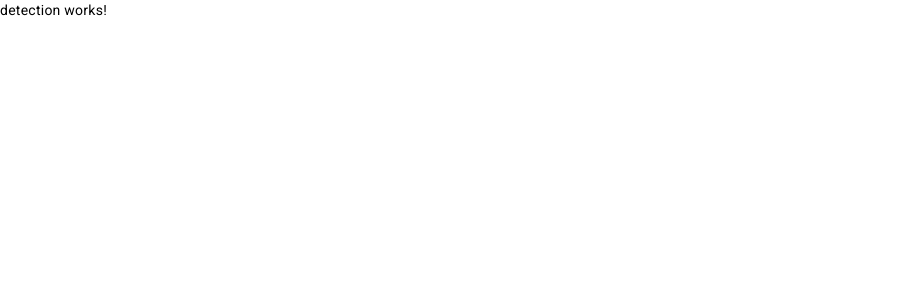
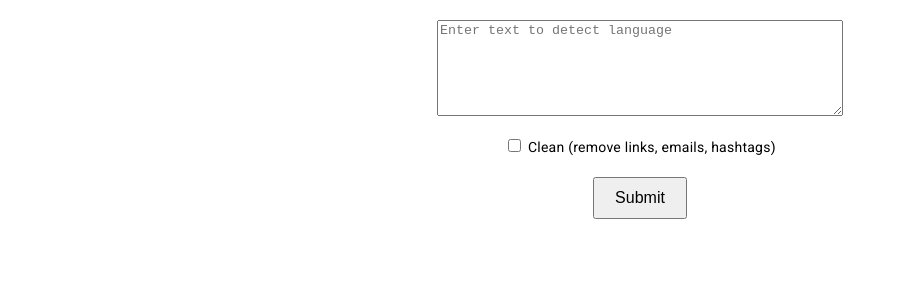
Before and after one commit to kajson25/TextAnalyticsTool, an Angular app: page /detection in a window 1280 px wide. Shown: the top 300 px of the page, without its empty margins (0-906 px from the left). Built offline with nearby package versions, Linux system fonts and the light colour scheme.

Commit message:
Implement language detection functionality

```diff
--- a/src/app/components/detection/detection.component.css
+++ b/src/app/components/detection/detection.component.css
@@ -0,0 +1,38 @@
+.detection-container {
+    display: flex;
+    flex-direction: column;
+    align-items: center;
+    justify-content: center;
+    margin-top: 20px;
+  }
+
+  textarea {
+    margin-bottom: 20px;
+    width: 100%;
+    max-width: 400px;
+  }
+
+  .checkbox-container {
+    margin-bottom: 20px;
+  }
+
+  button {
+    padding: 10px 20px;
+    font-size: 16px;
+    cursor: pointer;
+  }
+
+  .result {
+    margin-top: 20px;
+    font-size: 18px;
+    color: green;
+  }
+
+  ul {
+    list-style: none;
+    padding: 0;
+  }
+
+  li {
+    margin-bottom: 5px;
+  }
--- a/src/app/components/detection/detection.component.html
+++ b/src/app/components/detection/detection.component.html
@@ -1 +1,24 @@
-<p>detection works!</p>
+<div class="detection-container">
+    <!-- Text input -->
+    <textarea [(ngModel)]="text" placeholder="Enter text to detect language" rows="6" cols="40"></textarea>
+
+    <!-- Clean checkbox -->
+    <div class="checkbox-container">
+      <label>
+        <input type="checkbox" [(ngModel)]="clean"> Clean (remove links, emails, hashtags)
+      </label>
+    </div>
+
+    <!-- Submit button -->
+    <button (click)="detectLanguage()">Submit</button>
+
+    <!-- Result display -->
+    <div *ngIf="detectedLanguages.length > 0" class="result">
+      <h3>Detected Languages:</h3>
+      <ul>
+        <li *ngFor="let lang of detectedLanguages">
+          {{ lang.lang }} - {{ lang.confidence.toFixed(2) }}% confidence
+        </li>
+      </ul>
+    </div>
+  </div>
--- a/src/app/components/detection/detection.component.ts
+++ b/src/app/components/detection/detection.component.ts
@@ -1,10 +1,51 @@
 import { Component } from '@angular/core';
+import { HttpClient } from '@angular/common/http';
+import { FormsModule } from '@angular/forms';
+import { CommonModule } from '@angular/common';
 
 @Component({
   selector: 'app-detection',
+  standalone: true,
+  imports: [FormsModule, CommonModule],
   templateUrl: './detection.component.html',
   styleUrls: ['./detection.component.css']
 })
 export class DetectionComponent {
+  text: string = '';
+  clean: boolean = false;
+  detectedLanguages: { lang: string, confidence: number }[] = [];
+  apiKey: string = '929931ca479c4ad0b6375b2c6c78fcd8';
 
+  constructor(private http: HttpClient) {}
+
+  // Method to detect language via Dandelion API
+  detectLanguage() {
+    const url = `https://api.dandelion.eu/datatxt/li/v1`;
+
+    // Set up the parameters
+    const params: any = {
+      text: this.text,
+      token: this.apiKey
+    };
+
+    // Add the 'clean' parameter if the checkbox is checked
+    if (this.clean) {
+      params.clean = true;
+    }
+
+    // Make the API call
+    this.http.get<any>(url, { params }).subscribe(
+      (response) => {
+        // Assuming response is a list of languages with confidence scores
+        this.detectedLanguages = response.detectedLangs.map((langData: any) => ({
+          lang: langData.lang,
+          confidence: langData.confidence * 100  // Convert confidence to percentage
+        }));
+      },
+      (error) => {
+        console.error('Error detecting language', error);
+        this.detectedLanguages = [];
+      }
+    );
+  }
 }
--- a/src/app/components/similarity-component/similarity.component.html
+++ b/src/app/components/similarity-component/similarity.component.html
@@ -7,6 +7,6 @@
     <button (click)="checkSimilarity()">Submit</button>
 
     <div *ngIf="similarityResult" class="result">
-      {{ similarityResult }}
+        {{ similarityResult }}
     </div>
-  </div>
+</div>
```
Also changed, not shown: src/app/app.module.ts (+9 -9 lines).
